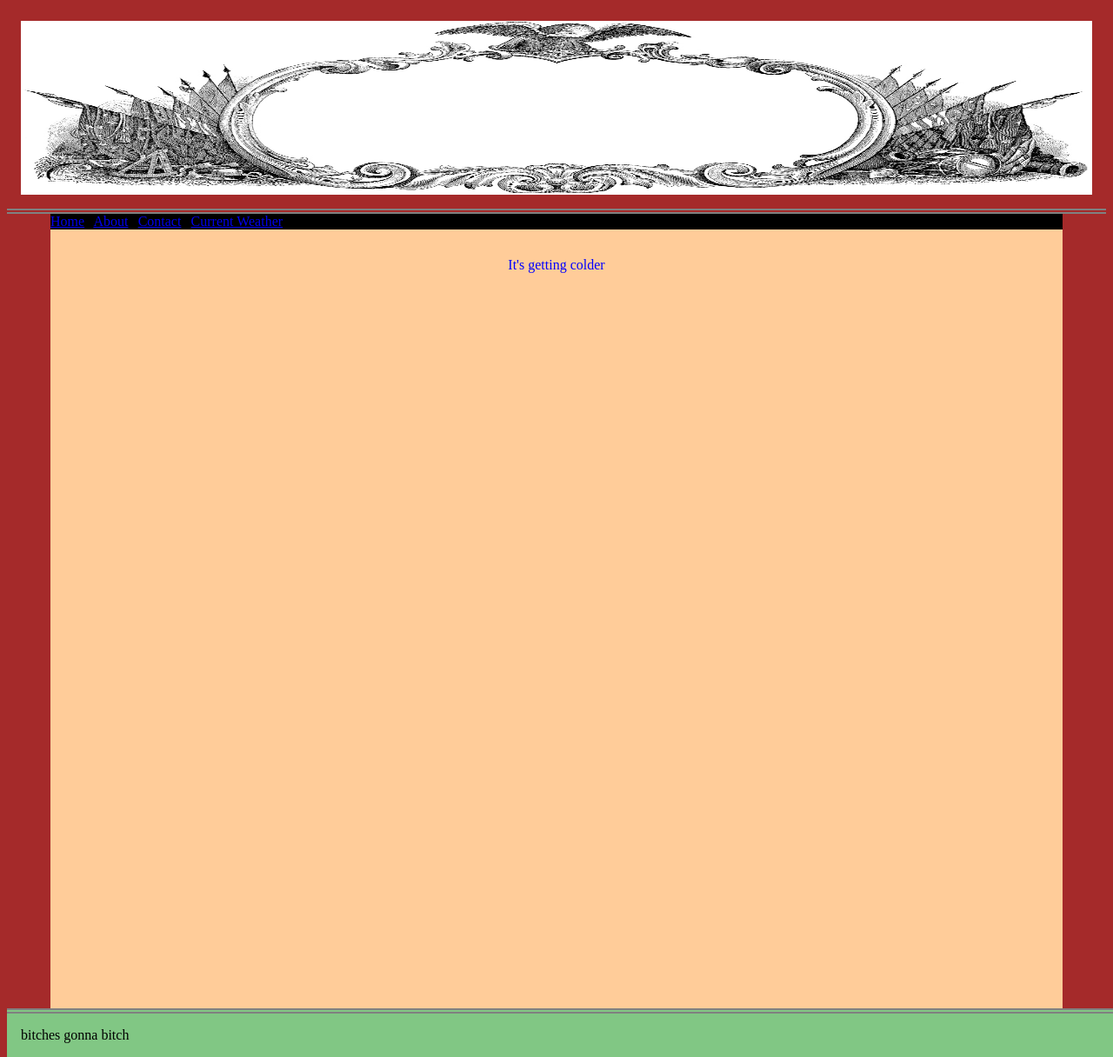
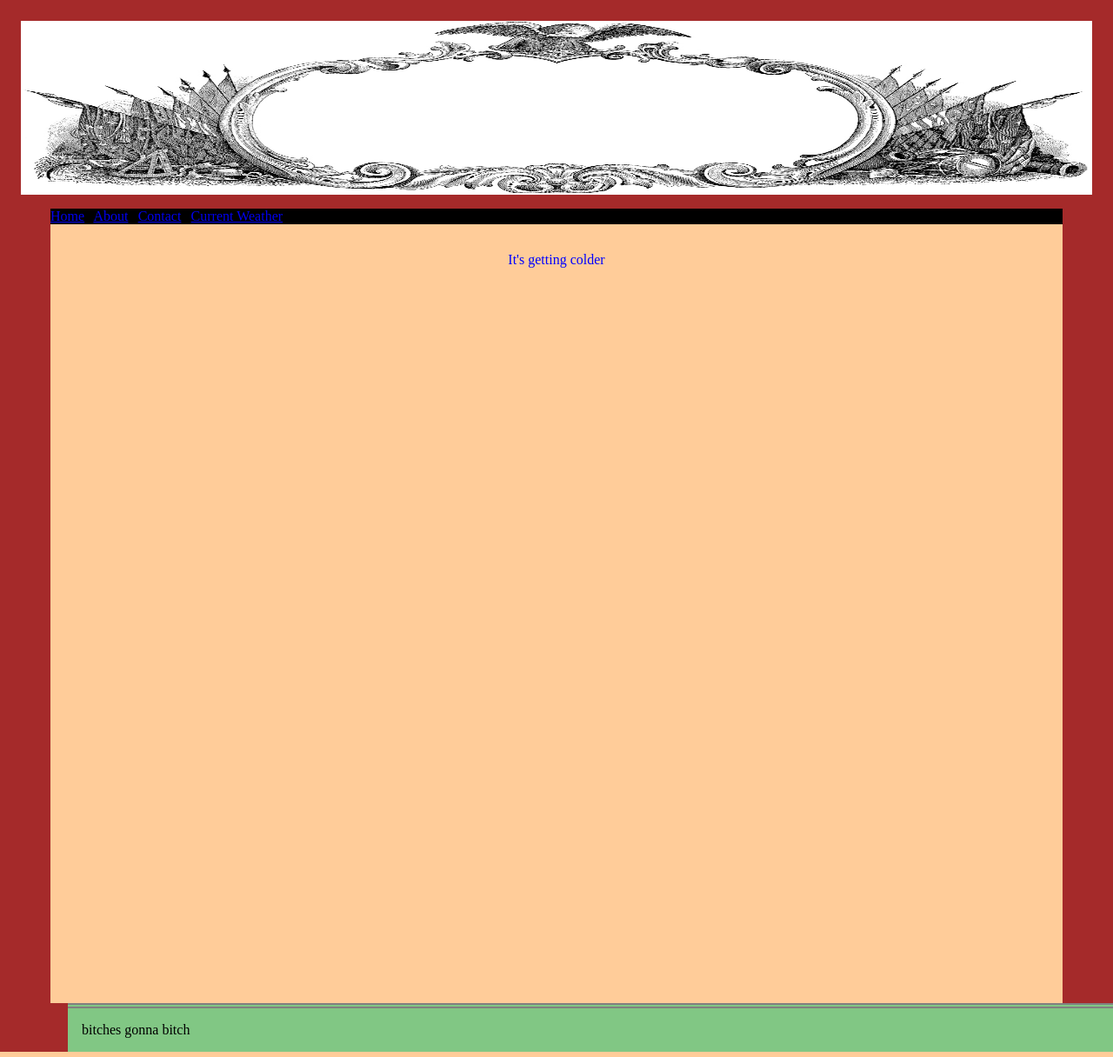
Before and after one commit to demidude93/demidude93.github.io, a PHP site: page /welcome/index.html in a window 1280 px wide; the page is wider, and only the part inside the window is pictured. Shown: that part at 87% size. Run offline with PHP 8.4, Linux system fonts and the light colour scheme.

Commit message:
footer margin

```diff
--- a/welcome/welcome.css
+++ b/welcome/welcome.css
@@ -11,7 +11,6 @@ html, body{
     height: 200px;
     width: auto;
 	padding:1em;
-	border-bottom:6px double gray;
 }
 
 .header_image{
@@ -40,6 +39,6 @@ html, body{
 	background-color: #81c784;
 	border-top:6px double gray;
 	padding:1em;
-	margin:auto;
+	margin:auto 70px;
 	clear:both;
 }
```
